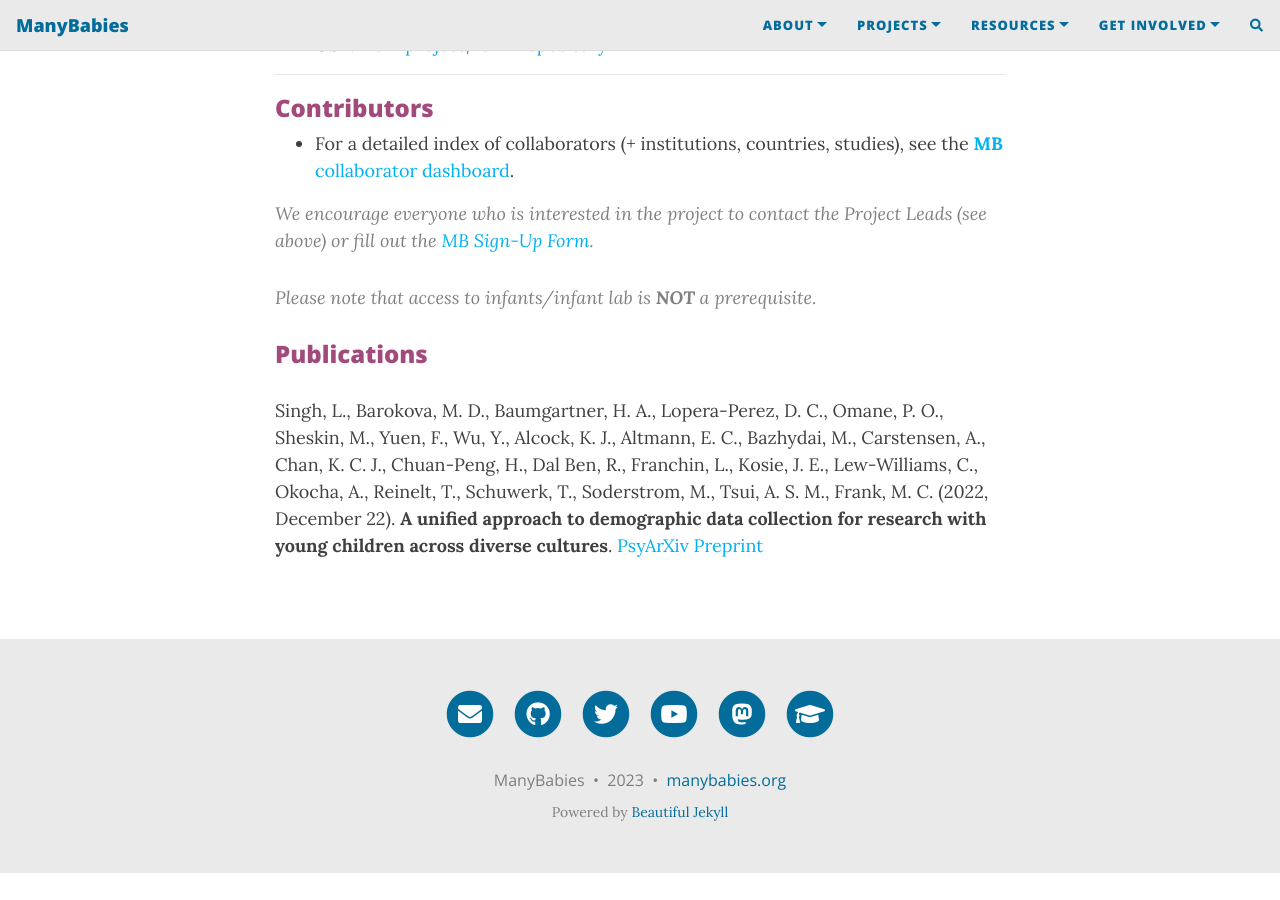
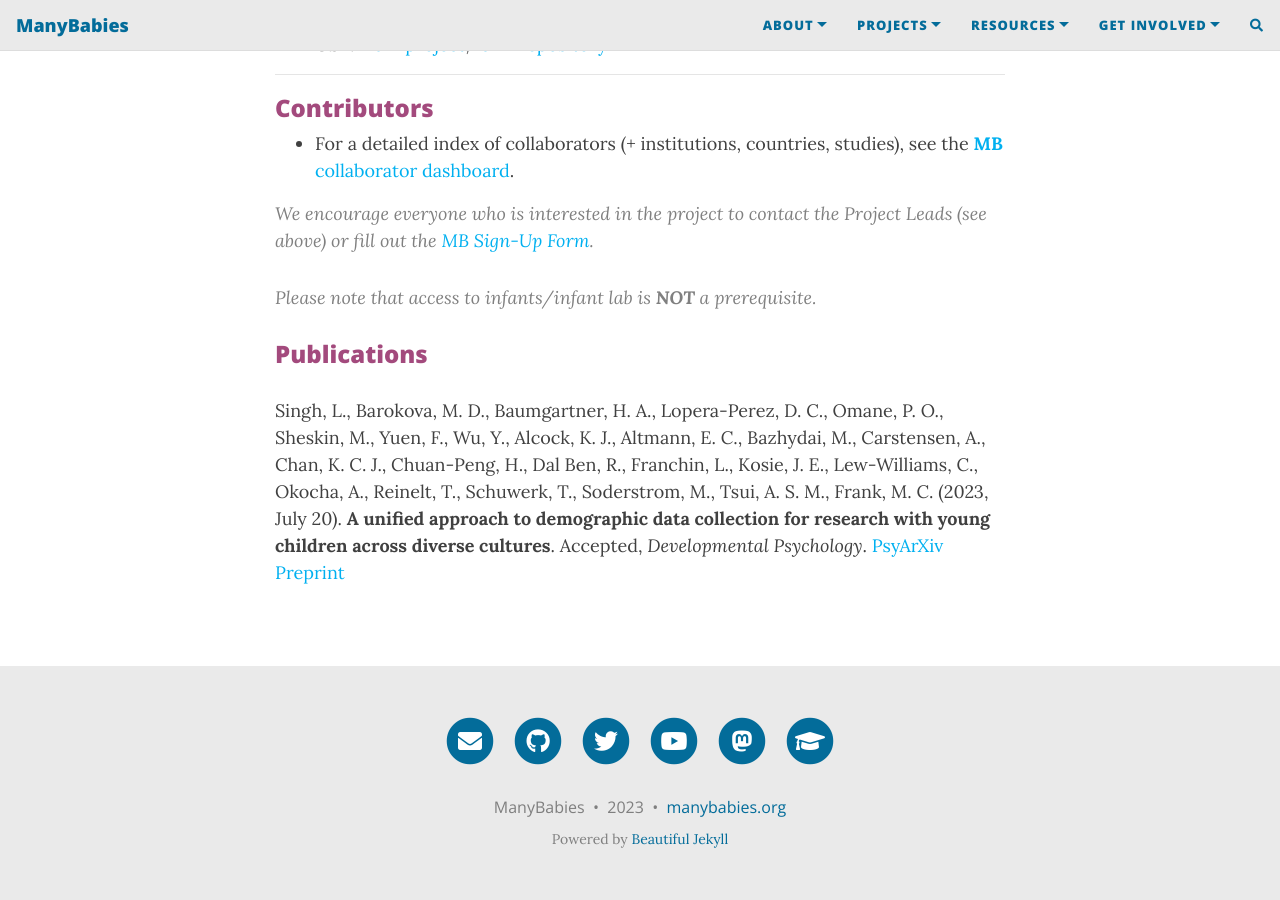
Before and after one commit to manybabies/manybabies.github.io, a Jekyll site: the page built from MB-Demographics.md, in a window 1280 px wide and 900 px high, scrolled down 1400 px. Built offline with Jekyll 4.4.1, drawn with Linux system fonts in a browser that asks for light colours; nearby versions of some CDN libraries; comment, search, counter and statistics services are not loaded; before the commit the page ends 2273 px from its top, so only the background shows below that.

Commit message:
Update MB-Demographics.md

```diff
--- a/MB-Demographics.md
+++ b/MB-Demographics.md
@@ -45,4 +45,4 @@
 
 
 ### Publications
-Singh, L., Barokova, M. D., Baumgartner, H. A., Lopera-Perez, D. C., Omane, P. O., Sheskin, M., Yuen, F., Wu, Y., Alcock, K. J., Altmann, E. C., Bazhydai, M., Carstensen, A., Chan, K. C. J., Chuan-Peng, H., Dal Ben, R., Franchin, L., Kosie, J. E., Lew-Williams, C., Okocha, A., Reinelt, T., Schuwerk, T., Soderstrom, M., Tsui, A. S. M., Frank, M. C. (2022, December 22). **A unified approach to demographic data collection for research with young children across diverse cultures**. [PsyArXiv Preprint](https://doi.org/10.31234/osf.io/agt3d)
+Singh, L., Barokova, M. D., Baumgartner, H. A., Lopera-Perez, D. C., Omane, P. O., Sheskin, M., Yuen, F., Wu, Y., Alcock, K. J., Altmann, E. C., Bazhydai, M., Carstensen, A., Chan, K. C. J., Chuan-Peng, H., Dal Ben, R., Franchin, L., Kosie, J. E., Lew-Williams, C., Okocha, A., Reinelt, T., Schuwerk, T., Soderstrom, M., Tsui, A. S. M., Frank, M. C. (2023, July 20). **A unified approach to demographic data collection for research with young children across diverse cultures**. Accepted, *Developmental Psychology*. [PsyArXiv Preprint](https://doi.org/10.31234/osf.io/agt3d)
```
